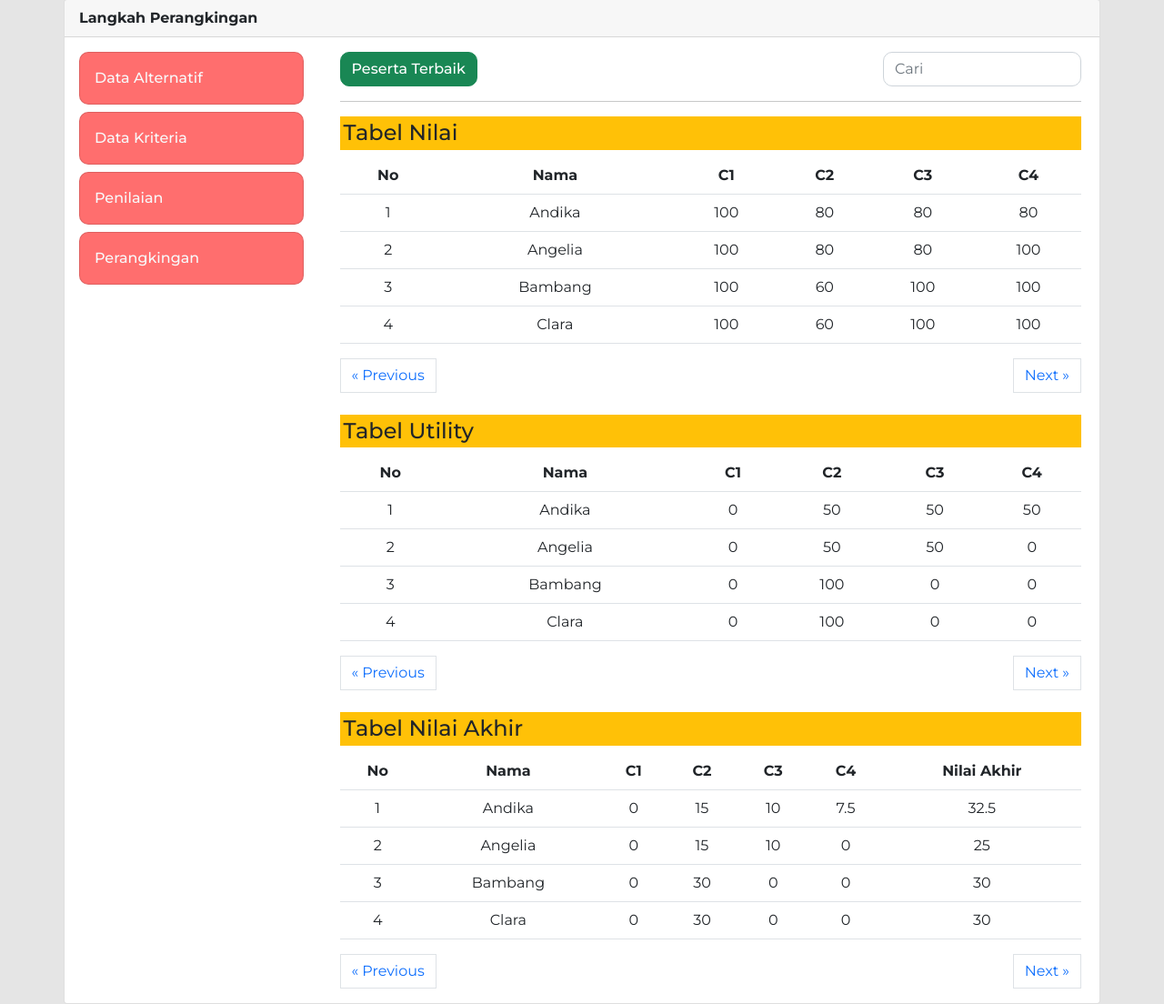
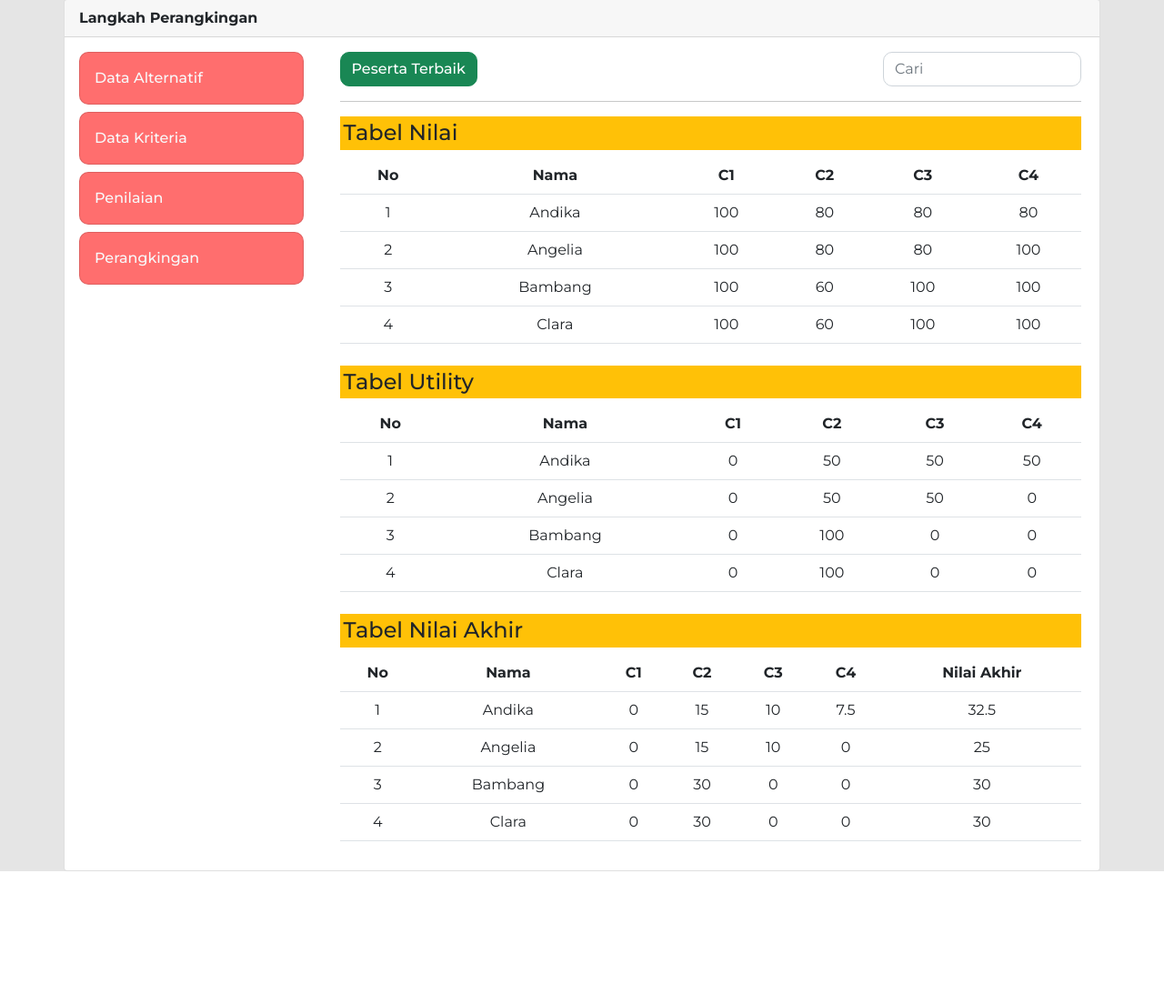
Before and after one commit to harun5897/SPK-SMART, a PHP site: page /langkahPerangkingan.php in a window 1280 px wide. Shown: the part 102-1206 px from the top of the page at 91% size. After the commit the page ends 1060 px from the top, so only its background shows below. Run offline with PHP 8.4, Linux system fonts and the light colour scheme; a user stored in the database is signed in; data comes from the database, SQL or seed files in the repository.

Commit message:
refactor remove button next and previous

```diff
--- a/view/langkahPerangkingan.php
+++ b/view/langkahPerangkingan.php
@@ -165,18 +165,6 @@ if(isset($_POST['pesertaTerbaik'])) {
               endwhile;
             ?>
           </table>
-          <div class="d-flex justify-content-between">
-            <div>
-              <a class="page-link" href="#" aria-label="Previous">
-                <span aria-hidden="true">&laquo; Previous</span>
-              </a>
-            </div>
-            <div>
-              <a class="page-link" href="#" aria-label="Next">
-                <span aria-hidden="true">Next &raquo;</span>
-              </a>
-            </div>
-          </div>
 
           <h4 class="mt-4 bg-warning py-1 ps-1">Tabel Utility</h4>
           <table id="myTable" class="table table-hover">
@@ -208,18 +196,6 @@ if(isset($_POST['pesertaTerbaik'])) {
               endwhile;
             ?>
           </table>
-          <div class="d-flex justify-content-between">
-            <div>
-              <a class="page-link" href="#" aria-label="Previous">
-                <span aria-hidden="true">&laquo; Previous</span>
-              </a>
-            </div>
-            <div>
-              <a class="page-link" href="#" aria-label="Next">
-                <span aria-hidden="true">Next &raquo;</span>
-              </a>
-            </div>
-          </div>
 
           <h4 class="mt-4 bg-warning py-1 ps-1">Tabel Nilai Akhir</h4>
           <table id="myTable" class="table table-hover">
@@ -254,18 +230,6 @@ if(isset($_POST['pesertaTerbaik'])) {
 
             ?>
           </table>
-          <div class="d-flex justify-content-between">
-            <div>
-              <a class="page-link" href="#" aria-label="Previous">
-                <span aria-hidden="true">&laquo; Previous</span>
-              </a>
-            </div>
-            <div>
-              <a class="page-link" href="#" aria-label="Next">
-                <span aria-hidden="true">Next &raquo;</span>
-              </a>
-            </div>
-          </div>
         </div>
       </div>
     </div>
```
Also changed, not shown: view/daftarUser.php (+0 -12 lines), view/dataKriteria.php (+0 -12 lines), view/dataPeserta.php (+0 -12 lines), view/hasilPerangkingan.php (+0 -12 lines), view/penilaian.php (+0 -12 lines), view/perangkingan.php (+0 -12 lines).
